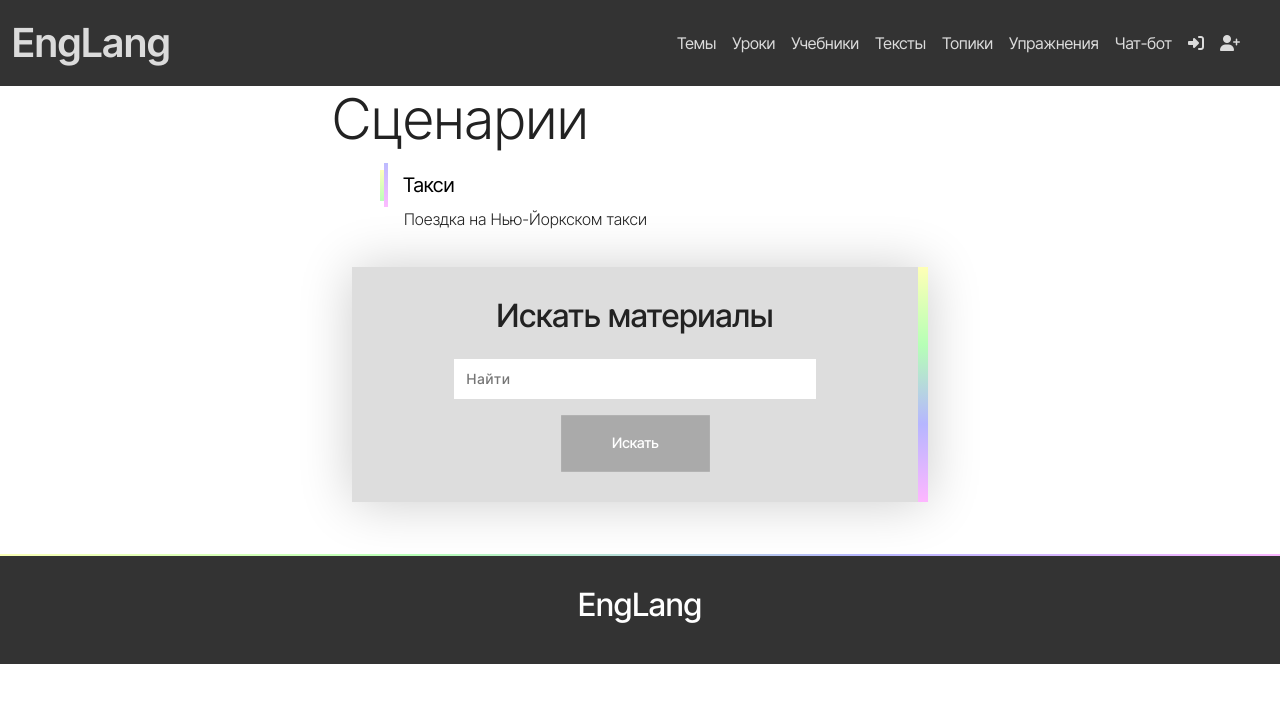
After one commit to polinadrrrr/Englang_for_render, a Django app: page /chat/scenarios/ in a window 1280 px wide. The commit adds this page. Shown: the top 703 px of the page. Run offline with Django 5.2, Linux system fonts and the light colour scheme; data comes from the database, SQL or seed files in the repository; some libraries are stand-ins or nearby versions.

Commit message:
Шаблоны и стили

```diff
--- a/templates/base.html
+++ b/templates/base.html
@@ -45,6 +45,9 @@
                     <li class="nav-item">
                         <a href="{% url 'exercises' %}" class="nav-link">Упражнения</a>
                     </li>
+                    <li class="nav-item">
+                        <a href="{% url 'scenario_list' %}" class="nav-link">Чат-бот</a>
+                    </li>
                     {% if user.is_authenticated %}
                         <li class="nav-item">
                             <a href="{% url 'quizzes' %}" class="nav-link">Тесты</a>
--- /dev/null
+++ b/templates/chat/scenario_list.html
@@ -0,0 +1,52 @@
+{% extends 'base.html' %}
+{% load static %}
+
+{% block title %}
+    Сценарии
+{% endblock title %}
+
+{% block content %}
+    <div class="container-fluid">
+        <div class="row">
+            <div class="col-12 offset-md-2 col-md-8 offset-xl-3 col-xl-6">
+                <h1 class="display-4">
+                    Сценарии
+                    {% if user.is_staff %}
+                        <a href="{% url 'create_scenario' %}"><i class="fas fa-plus"></i></a>
+                    {% endif %}
+                </h1>
+                <div class="list">
+                    <ul class="unordered_list">
+                        {% for scenario in object_list %}
+                            <li>
+                                <div class="main">
+                                    <a href="{% url 'start_conversation' scenario.slug %}">{{ scenario.title }}</a>
+                                </div>
+                                <div class="description">
+                                    <p>{{ scenario.description }}</p>
+                                </div>
+                                {% if user.is_staff %}
+                                <div class="actions">
+                                    <a class="btn btn-primary" href="{% url 'update_scenario' scenario.slug %}"><i class="fas fa-pen"></i></a>
+                                    <a class="btn btn-danger" href="{% url 'delete_scenario' scenario.slug %}"><i class="fas fa-trash"></i></a>
+                                </div>
+                                {% endif %}
+                            </li>
+                        {% endfor %}
+                    </ul>
+                </div>
+            </div>
+        </div>
+    </div>
+    <div class="container-fluid padding">
+        <div class="row text-center">
+            <div class="col-12 offset-lg-2 col-lg-8 offset-xl-3 col-xl-6">
+                <form method="get" action="{% url 'materials' %}">
+                    <h2>Искать материалы</h2>
+                    <input type="text" name="q" placeholder="Найти"><br>
+                    <button type="submit" class="btn btn-warning">Искать</button>
+                </form>
+            </div>
+        </div>
+    </div>
+{% endblock content %}
```
Also changed, not shown: templates/chat/conversation.html (added, +46 -0 lines), templates/chat/scenario_form.html (added, +27 -0 lines).
